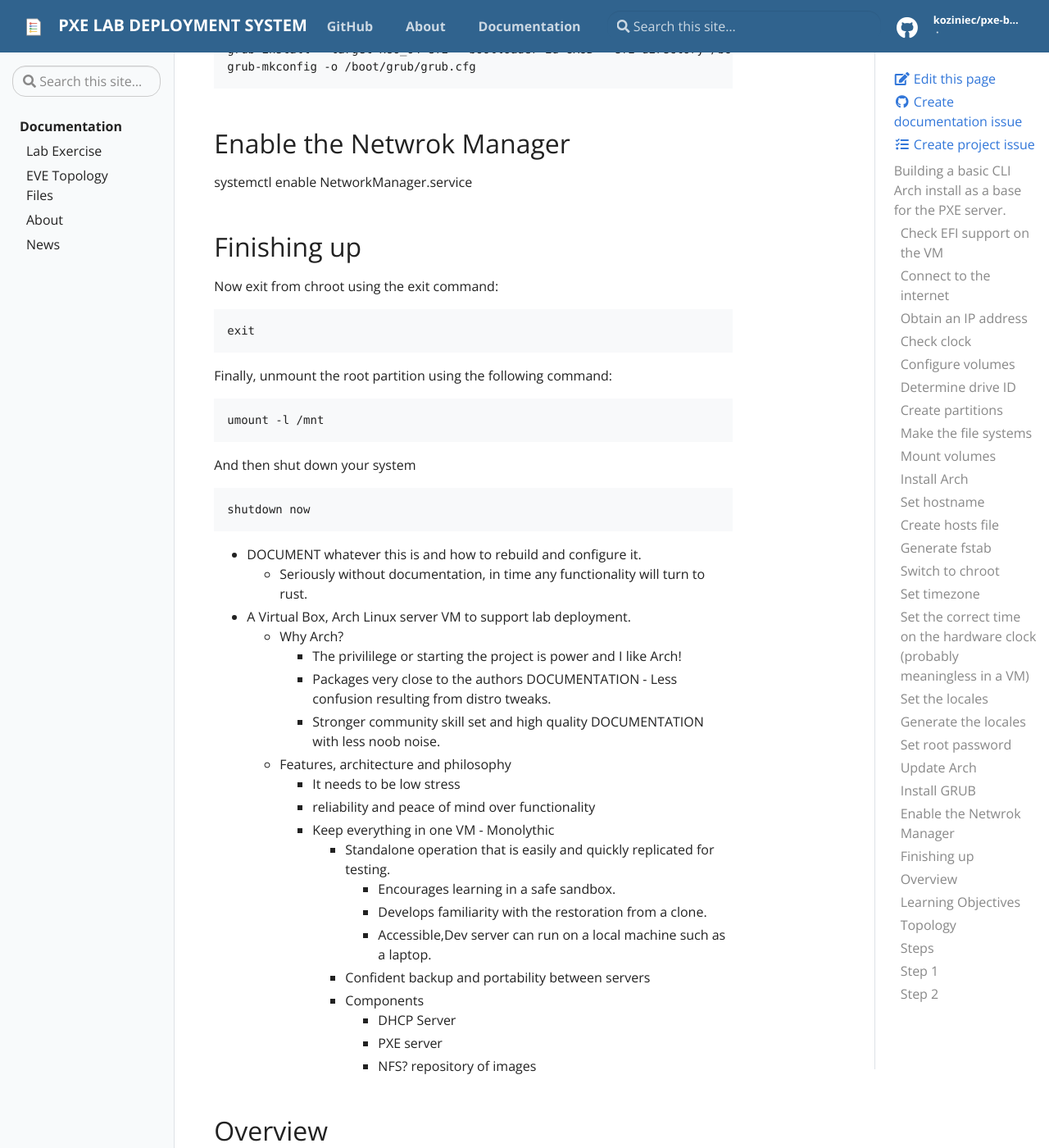
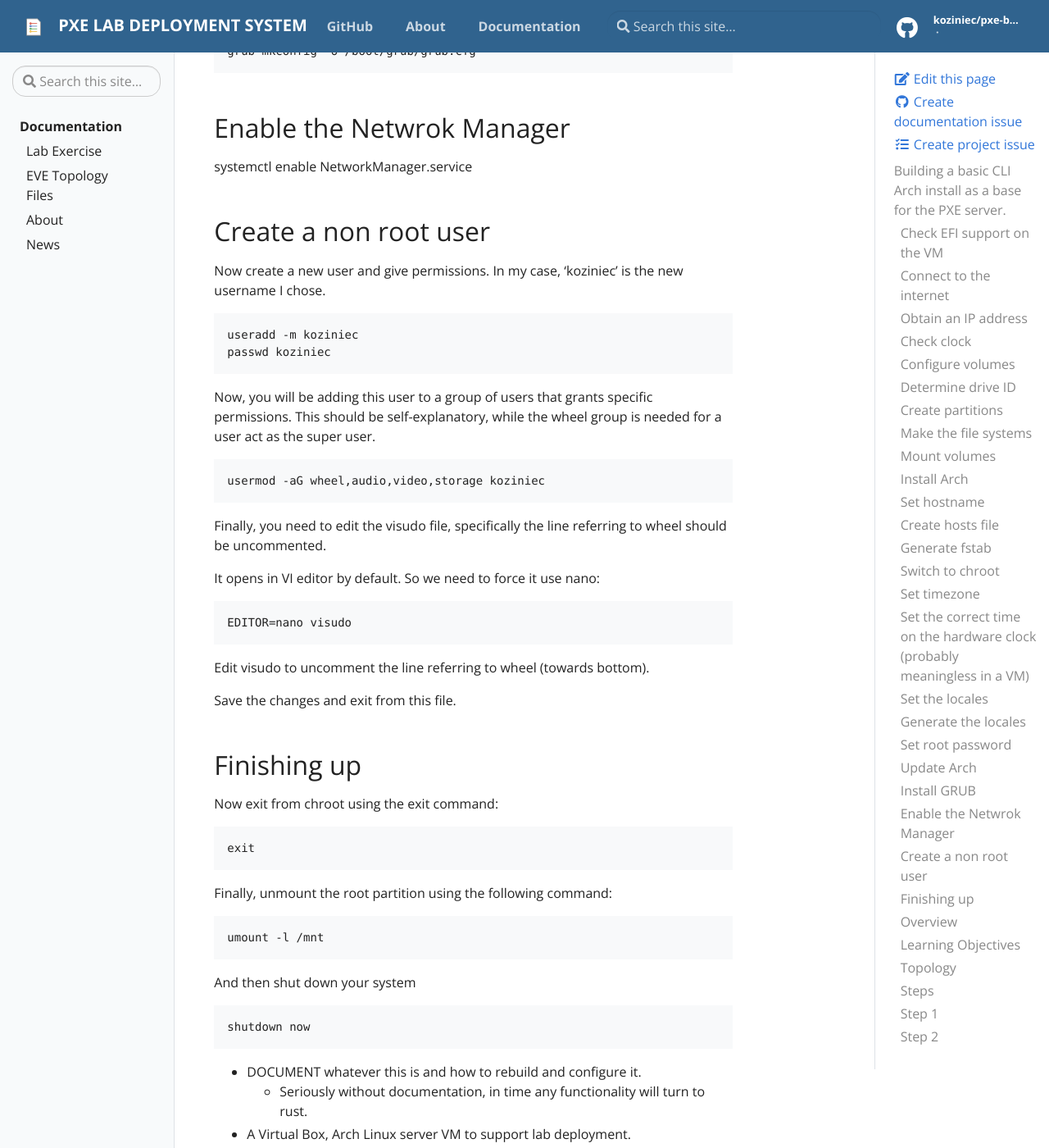
Before and after one commit to koziniec/pxe-boot, a Jekyll site: the page built from _docs/Arch Installation.md, in a window 1280 px wide and 1400 px high, scrolled down 4649 px. Shown: the whole window at 82% size. Built offline with Jekyll 4.4.1, drawn with Linux system fonts in a browser that asks for light colours; some of the changed text lies outside the part shown.

Commit message:
Update Arch Installation.md

```diff
--- a/_docs/Arch Installation.md
+++ b/_docs/Arch Installation.md
@@ -138,12 +138,11 @@ en_AU.UTF-8 UTF-8
 ## Generate the locales
 <pre>
 locale-gen
-</pre>
-
-<pre>
 nano /etc/locale.conf
 </pre>
+<pre>
 LANG=en_AU.UTF-8
+</pre>
 
 ## Set root password
 <pre>
@@ -167,6 +166,30 @@ grub-mkconfig -o /boot/grub/grub.cfg
 
 ## Enable the Netwrok Manager
 systemctl enable NetworkManager.service
+
+## Create a non root user
+Now create a new user and give permissions. In my case, ‘koziniec’ is the new username I chose.
+<pre>
+useradd -m koziniec
+passwd koziniec
+</pre>
+
+Now, you will be adding this user to a group of users that grants specific permissions. This should be self-explanatory, while the wheel group is needed for a user act as the super user.
+<pre>
+usermod -aG wheel,audio,video,storage koziniec
+</pre>
+
+Finally, you need to edit the visudo file, specifically the line referring to wheel should be uncommented.
+
+It opens in VI editor by default. So we need to force it use nano:
+
+<pre>
+EDITOR=nano visudo
+</pre>
+
+Edit visudo to uncomment the line referring to wheel (towards bottom).
+
+Save the changes and exit from this file.
 
 ## Finishing up
 Now exit from chroot using the exit command:
```
